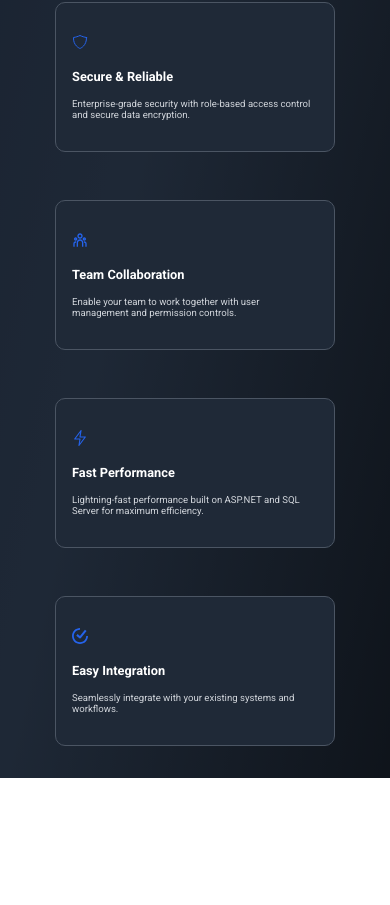
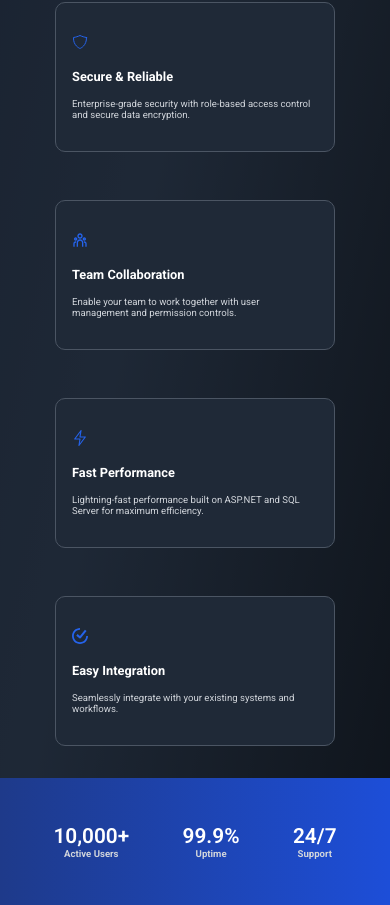
Before and after one commit to Alexander-Agu/Invi-Tory, a React (Vite) app in the folder Client/: page / in a window 390 px wide. Shown: the part 999-1904 px from the top of the page. Before the commit the page ends 1777 px from the top, so only its background shows below. Built offline with nearby package versions, Linux system fonts and the light colour scheme.

Commit message:
Made the cta responsive

```diff
--- a/Client/src/components/Stat/stat.css
+++ b/Client/src/components/Stat/stat.css
@@ -4,7 +4,7 @@
 /* Stat Container */
 .stat-container{
     width: 100%;
-    height: 25vh;
+    height: 25dvh;
 
     background: linear-gradient(to right, #1e3a8a, #1d4ed8);
 
@@ -18,6 +18,12 @@
     flex-direction: row;
     align-items: center;
     justify-content: space-evenly;
+}
+/* Responsive */
+@media screen and (max-width: 480px) {
+    .stat-container{
+        height: 15dvh;
+    }
 }
 
 
@@ -38,3 +44,23 @@
 .stat-texts p{
     color: #d1d5db;;
 }
+/* Responsive */
+@media screen and (max-width: 800px) {
+    .stat-texts h2{
+        font-size: 2rem;
+    }
+
+    .stat-texts p{
+        font-size: 0.8rem;
+    }
+}
+
+@media screen and (max-width: 480px) {
+    .stat-texts h2{
+        font-size: 1.3rem;
+    }
+
+    .stat-texts p{
+        font-size: 0.6rem;
+    }
+}
--- a/Client/src/main.jsx
+++ b/Client/src/main.jsx
@@ -14,8 +14,8 @@ createRoot(document.getElementById('root')).render(
     <Header />
     <Hero />
     <Features />
-{/*     <Stat />
-    <Cta />
+    <Stat />
+{/*     <Cta />
     <Footer /> */}
     <App />
   </StrictMode>,
```
